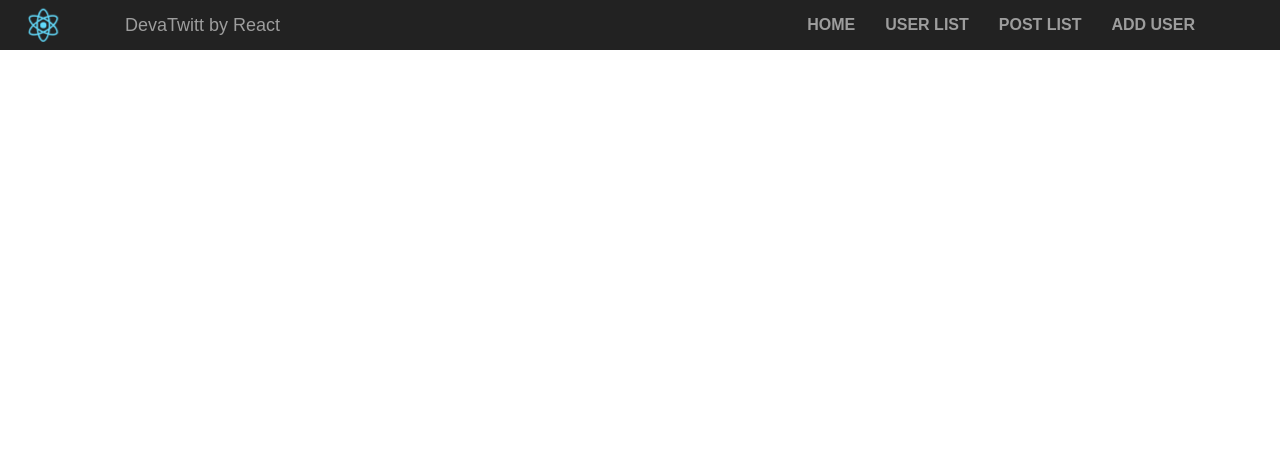
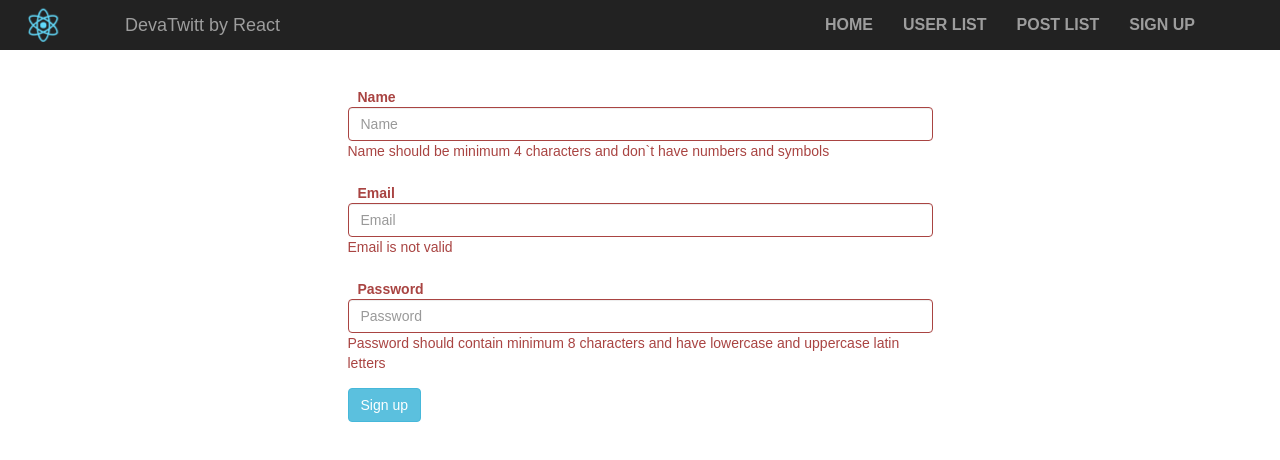
Before and after one commit to HurYur/devaTwitt, a React (Create React App) app: page /sign-up in a window 1280 px wide. Shown: the top 460 px of the page. Built offline with nearby package versions, Linux system fonts and the light colour scheme.

Commit message:
refactor NewUser to SignUp and add validation errors

```diff
--- a/src/App.css
+++ b/src/App.css
@@ -114,6 +114,16 @@ header .navbar-nav>li>a:hover{
   height: 30px;
 }
 
+.user-register-container .form-horizontal{
+  text-align: left;
+}
+.user-register-container .form-horizontal .control-label{
+  margin-left: 10px;
+}
+.user-register-container .form-horizontal .error{
+  color: #a94442;
+}
+
 @media screen and (max-width: 767px) {
   .user-register-container .form-group{
     margin-left: 0;
--- a/src/App.js
+++ b/src/App.js
@@ -9,7 +9,7 @@ import posts from './api/posts.json';
 
 import Home from './components/Home'
 import UserList from './components/users/UsersList'
-import NewUser from './components/users/NewUser'
+import SignUp from './components/users/SignUp'
 import PostList from "./components/posts/PostsList";
 import {setCurrentUser} from "./helpers/storageHelper";
 
@@ -42,7 +42,7 @@ class App extends Component {
                       <li key={1} ><Link to="/">Home</Link></li>
                       <li key={2} ><Link to="/users">User List</Link></li>
                       <li key={3} ><Link to="/posts">Post List</Link></li>
-                      <li key={4} ><Link to="/new-user">Add user</Link></li>
+                      <li key={4} ><Link to="/sign-up">Sign Up</Link></li>
                   </ul>
               </Navbar.Collapse>
           </Navbar>
@@ -51,7 +51,7 @@ class App extends Component {
             <div className="container">
                 <Route exact path="/" component={Home} />
                 <Route path="/users" component={UserList} />
-                <Route path="/new-user" component={NewUser} />
+                <Route path="/sign-up" component={SignUp} />
                 <Route path="/posts" component={PostList} />
             </div>
         </main>
--- a/src/components/posts/PostActions.js
+++ b/src/components/posts/PostActions.js
@@ -21,8 +21,8 @@ class PostActions extends React.Component{
             this.props.reloadPost();
         }
     }
-    sendComment = (newCommentText) => {
-        if(newCommentText.length > 1){
+    sendComment (newCommentText) {
+        if(newCommentText.length){
             postComment(this.props.post.id, newCommentText);
             this.props.reloadPost();
         }
--- a/src/components/users/NewUser.js
+++ b/src/components/users/SignUp.js
@@ -4,29 +4,31 @@ import {Row, Col, Button, Form, FormGroup, FormControl, ControlLabel} from 'reac
 import {postUser} from '../../helpers/requstHelper';
 import {validateName, validateEmail, validatePassword} from '../../helpers/validationHelper';
 
-class NewUser extends React.Component{
+class SignUp extends React.Component{
     constructor(props){
         super(props);
         this.state = { name: '', email: '', password: ''}
     }
-    renderFieldGroup = (fieldName, type, label, validation) =>{
+    renderFieldGroup = (fieldName, type, label, validationResult) =>{
         return (
             <FormGroup controlId={fieldName}
-                       validationState={validation ? 'success' : 'error'}
+                       validationState={validationResult ? 'error' : 'success'}
         >
             <ControlLabel>{label}</ControlLabel>
             <FormControl type={type}
                          placeholder={label}
                          value={this.state[fieldName]}
                          onChange={(e) => this.onInputChange(e.target.value, fieldName)} />
+            <div className="error">{validationResult}</div>
         </FormGroup>
         )
     };
     signup = (e) => {
         e.preventDefault();
         let {name, email, password } = this.state;
+        let hasError = validateName(name) + validateEmail(email) + validatePassword(password);
 
-        if(validateName(name) && validateEmail(email) && validatePassword(password)){
+        if(!hasError){
             let user ={
                 name: name,
                 email: email,
@@ -56,4 +58,4 @@ class NewUser extends React.Component{
     )}
 }
 
-export default NewUser;
+export default SignUp;
--- a/src/helpers/validationHelper.js
+++ b/src/helpers/validationHelper.js
@@ -1,15 +1,14 @@
 export function validateName(username) {
     let re = /[\d]|[!"#$%&'()*+,-./:;<=>?@[\]^_`{|}~]/;
-    return username.length > 3 && !re.test(username);
+    return username.length > 3 && !re.test(username) ? '' : 'Name should be minimum 4 characters and don`t have numbers and symbols';
 }
 
 export function validateEmail(email) {
     let re = /^(([^<>()[\]\\.,;:\s@"]+(\.[^<>()[\]\\.,;:\s@"]+)*)|(".+"))@((\[[0-9]{1,3}\.[0-9]{1,3}\.[0-9]{1,3}\.[0-9]{1,3}])|(([a-zA-Z\-0-9]+\.)+[a-zA-Z]{2,}))$/;
-
-    return re.test(email)
+    return re.test(email) ? '' : 'Email is not valid';
 }
 
 export function validatePassword(password) {
     let re = /^(?=.*[a-z])(?=.*[A-Z])[A-Za-z\d!"#$%&'()*+,-./:;<=>?@[\]^_`{|}~]{8,}/;
-    return password.length > 4 && re.test(password);
+    return re.test(password) ? '' : 'Password should contain minimum 8 characters and have lowercase and uppercase latin letters';
 }
```
